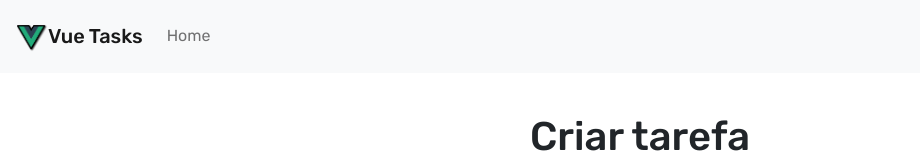
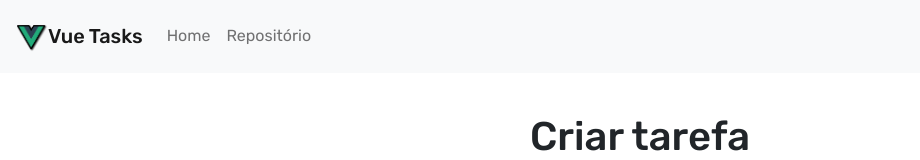
Before and after one commit to steuf0/vue-tasks, a Vue app: page / in a window 1280 px wide. Shown: the top 160 px of the page, without its empty margins (0-920 px from the left). Built offline with nearby package versions, Linux system fonts and the light colour scheme.

Commit message:
feat: added repository link to header

```diff
--- a/src/components/TodoHeader.vue
+++ b/src/components/TodoHeader.vue
@@ -3,15 +3,21 @@
 <template>
   <header>
     <nav class="navbar navbar-expand-lg navbar-light bg-light p-3">
-      <a href="" class="navbar-brand">
+      <a href="/" class="navbar-brand">
         <img src="../assets/Vue_Logo_Black.png" alt="Todo" />
         <span>Vue Tasks</span>
       </a>
 
       <ul class="navbar-nav mr-auto">
         <li class="nav-item">
-          <RouterLink class="nav-link text-decoration-none" to="/"
-            >Home</RouterLink
+          <RouterLink class="nav-link" to="/">Home</RouterLink>
+        </li>
+        <li class="nav-item">
+          <a
+            href="https://github.com/steuf0/vue-tasks"
+            class="nav-link"
+            target="_blank"
+            >Repositório</a
           >
         </li>
       </ul>
@@ -21,6 +27,9 @@
 
 <style lang="scss" scoped>
 nav {
+  a {
+    text-decoration: none;
+  }
   img {
     width: 32px;
   }
```
